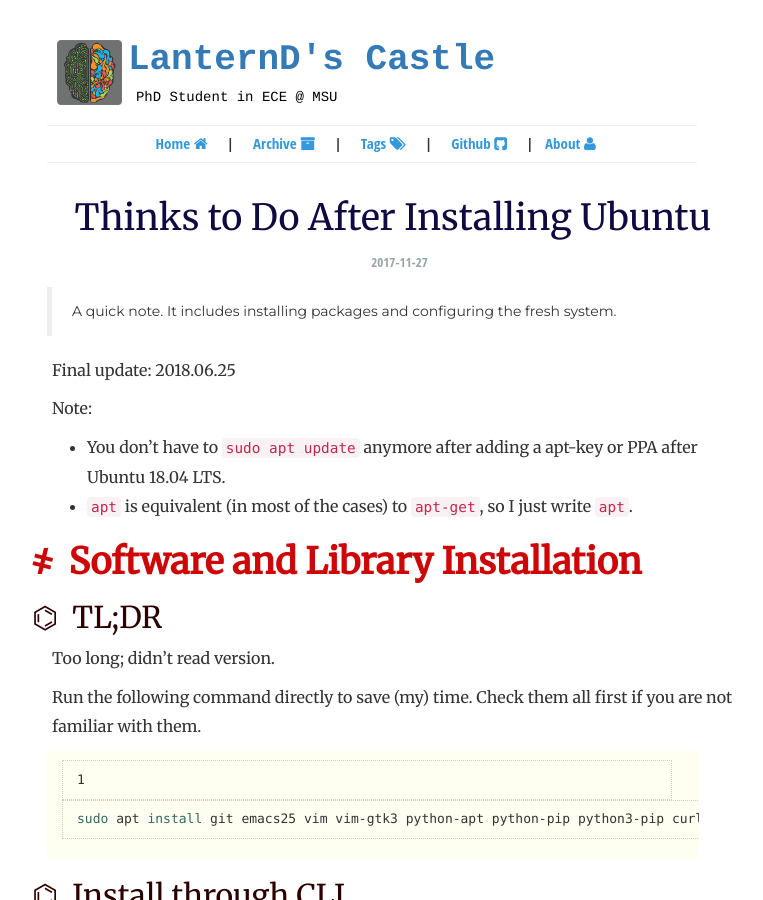
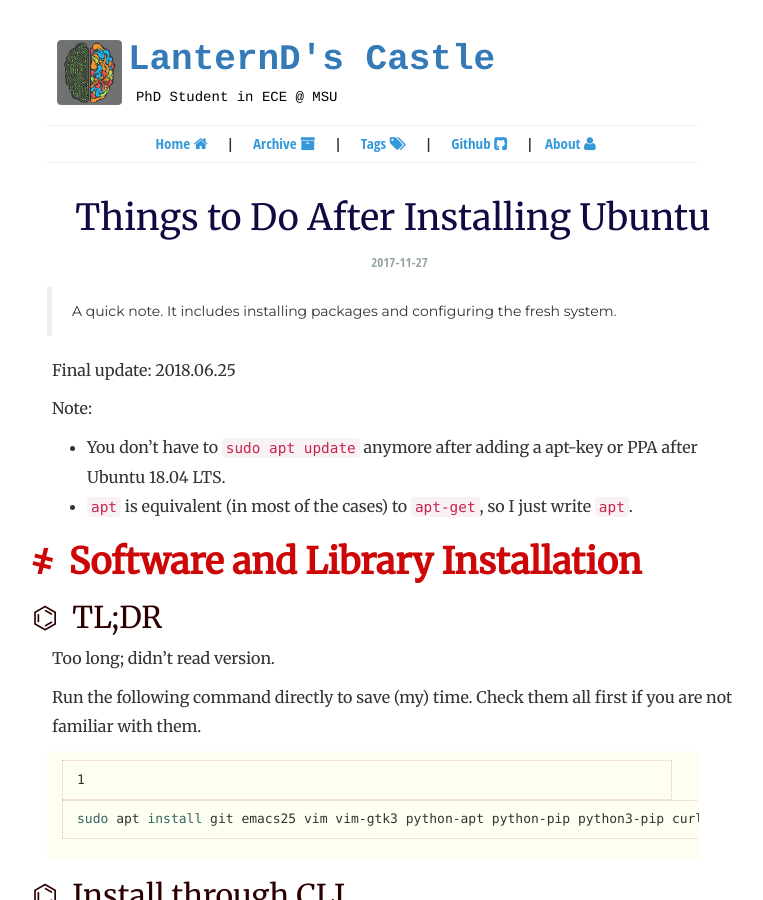
Before and after one commit to LanternD/en.dlyang.me, a Jekyll site: the page built from _posts/2017-11-27-things-to-do-after-installing-ubuntu.md, in a window 1280 px wide and 900 px high. Shown: the whole window, without its empty margins (243-1006 px from the left). Built offline with Jekyll 4.4.1, drawn with Linux system fonts in a browser that asks for light colours; comment, search, counter and statistics services are not loaded; some of the changed text lies outside the part shown.

Commit message:
update post: things to do after installing Ubuntu

```diff
--- a/_posts/2017-11-27-things-to-do-after-installing-ubuntu.md
+++ b/_posts/2017-11-27-things-to-do-after-installing-ubuntu.md
@@ -1,6 +1,6 @@
 ---
 layout: post
-title: Thinks to Do After Installing Ubuntu
+title: Things to Do After Installing Ubuntu
 description: A quick note. It includes installing packages and configuring the fresh system.
 permalink: /things-to-do-after-installing-ubuntu/
 categories: [blog]
```
Also changed, not shown: other parts of _posts/2017-11-27-things-to-do-after-installing-ubuntu.md (+2 -1 lines).
